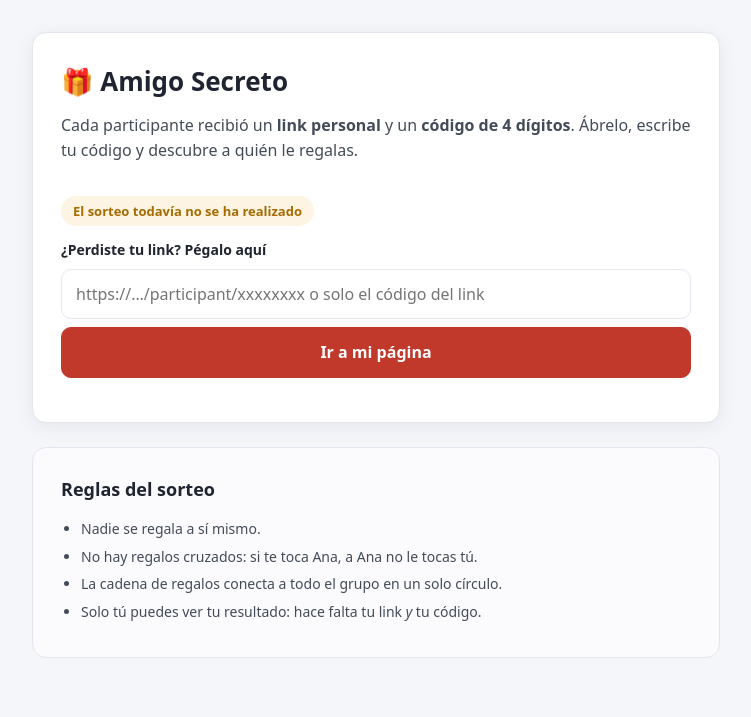
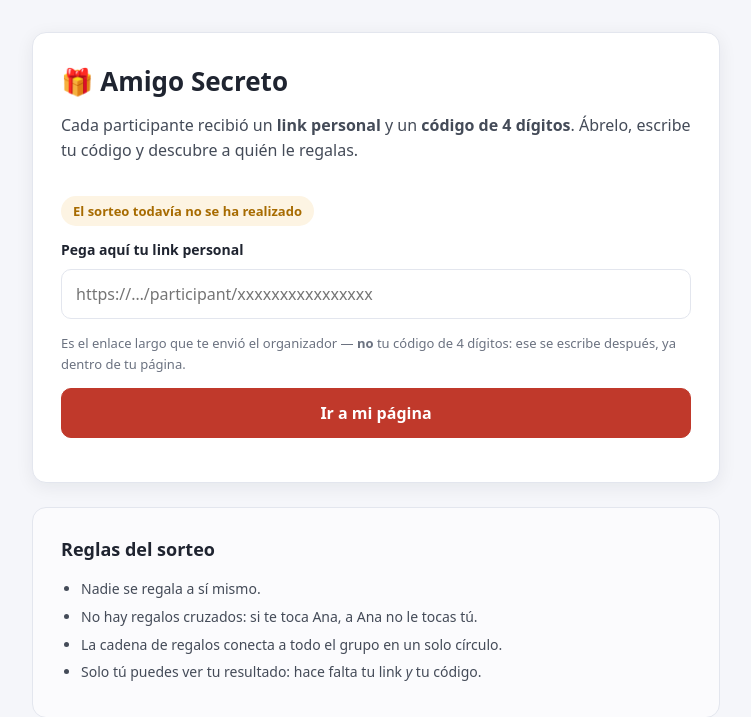
Before and after one commit to julioguerra679/amigo-secreto, a FastAPI app: page / in a window 1280 px wide. Shown: the part 61-778 px from the top of the page, without its empty margins (264-1015 px from the left). Run offline with FastAPI, Linux system fonts and the light colour scheme.

Commit message:
Add files via upload

```diff
--- a/app/templates/index.html
+++ b/app/templates/index.html
@@ -17,14 +17,28 @@
   {% endif %}
 
   <form method="post" action="/lookup" class="stack">
-    <label for="token">¿Perdiste tu link? Pégalo aquí</label>
+    <label for="token">Pega aquí tu link personal</label>
     <input type="text" id="token" name="token" required autocomplete="off"
-           placeholder="https://…/participant/xxxxxxxx o solo el código del link">
+           placeholder="https://…/participant/xxxxxxxxxxxxxxxx">
+    <p class="hint">
+      Es el enlace largo que te envió el organizador — <strong>no</strong> tu
+      código de 4 dígitos: ese se escribe después, ya dentro de tu página.
+    </p>
     <button type="submit" class="btn btn-primary">Ir a mi página</button>
   </form>
 
-  {% if request.query_params.get('error') %}
-    <p class="alert alert-error">No pudimos leer ese link. Revísalo e inténtalo otra vez.</p>
+  {% set error = request.query_params.get('error') %}
+  {% if error == 'pin' %}
+    <p class="alert alert-warn">
+      Eso parece tu <strong>código de 4 dígitos</strong>, no tu link. Aquí va
+      el enlace largo; el código lo escribirás en la página siguiente.
+    </p>
+  {% elif error == 'vacio' %}
+    <p class="alert alert-error">Escribe o pega tu link para continuar.</p>
+  {% elif error %}
+    <p class="alert alert-error">
+      No pudimos leer ese link. Revísalo e inténtalo otra vez.
+    </p>
   {% endif %}
 </section>
 
```
Also changed, not shown: app/templates/admin_dashboard.html (+22 -3 lines).
